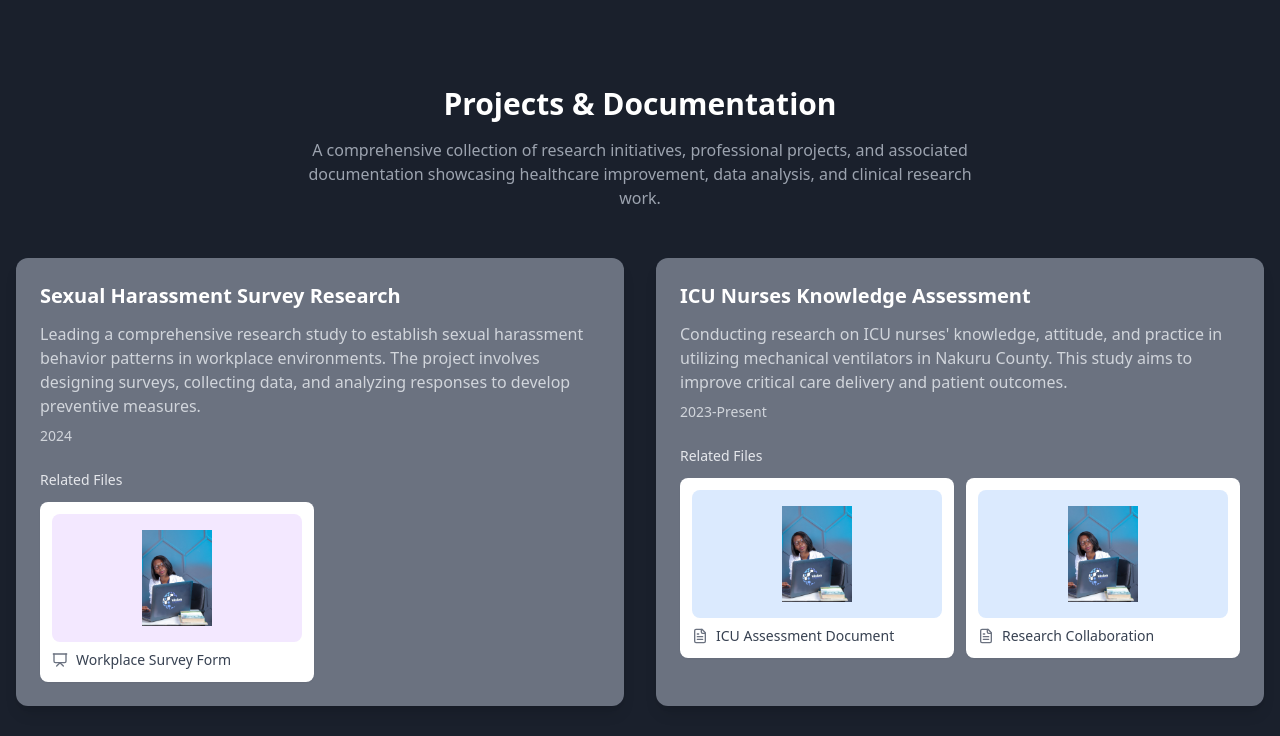
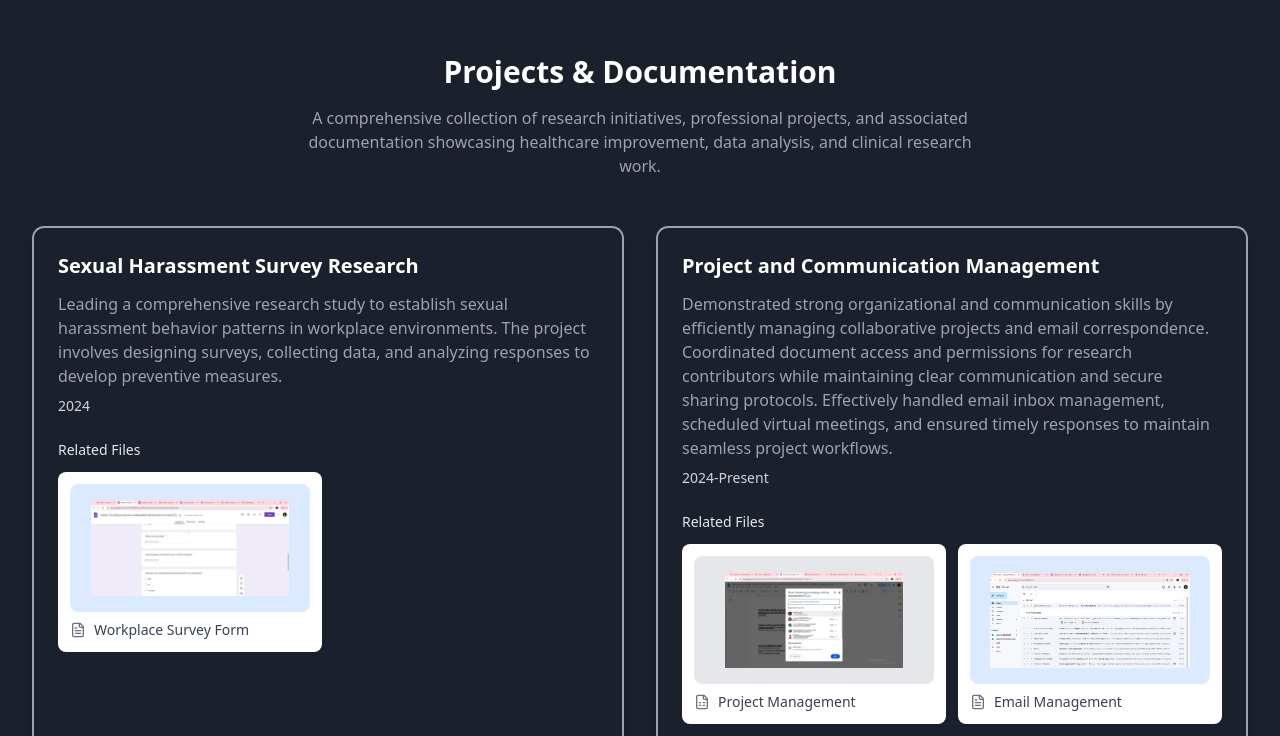
Before and after one commit to Laura-Nyaaga/my_website-portfolio-sonia, a Next.js app in the folder sonia_web/: page / in a window 1280 px wide. Shown: the part 2051-2787 px from the top of the page. Built offline with nearby package versions, Linux system fonts and the light colour scheme.

Commit message:
Modifiedthe projectsection andadded navigation

```diff
--- a/sonia_web/src/app/AboutMe/aboutme.tsx
+++ b/sonia_web/src/app/AboutMe/aboutme.tsx
@@ -6,7 +6,7 @@ import Image from "next/image";
 
 const AboutMe = () => {
     return (
-        <div className="min-h-screen bg-[#1a202c] text-white px-4 py-16">
+        <div className="min-h-screen bg-[#1a202c] text-white px-4 pt-16" id="aboutme">
         <div className="max-w-7xl mx-auto">
           <div className="grid grid-cols-1 md:grid-cols-2 gap-8 items-center">
             <div className="flex justify-center md:justify-start">
@@ -44,7 +44,7 @@ const AboutMe = () => {
                 </button>
                 </a>
 
-                <a href="https://www.linkedin.com/in/laura-nyaaga-434b8b307"
+                <a href="https://www.linkedin.com/in/venesa-sonia"
                   target="_blank"
                   rel="noopener noreferrer">
                 <button className="flex items-center space-x-2 border border-blue-600 hover:bg-blue-600/20 px-6 py-3 rounded-full transition-colors">
--- a/sonia_web/src/app/Contact/contact.tsx
+++ b/sonia_web/src/app/Contact/contact.tsx
@@ -8,7 +8,7 @@
 
 const Contact = () => {
     return(
-        <div className="py-10 px-4 sm:px-6 lg:px-8 bg-[#1a202c] text-white">
+        <div className="py-10 px-4 sm:px-6 lg:px-8 bg-[#1a202c] text-white" id='contact'>
                  <div className="max-w-7xl mx-auto">
                    <h2 className="text-3xl font-bold mb-8 text-center">Get in Touch</h2>
                    <div className="flex flex-col items-center space-y-4">
@@ -22,9 +22,7 @@ const Contact = () => {
                      </a>
                      <div className="flex space-x-4 mt-4">
                        <a
-                         href="#"
-                         target="_blank"
-                         rel="noopener noreferrer"
+                         href="#about"
                          className="p-2 rounded-full hover:bg-blue-600/20 transition-colors"
                        >
                          <ExternalLink className="w-6 h-6" />
--- a/sonia_web/src/app/Navbar/navbar.tsx
+++ b/sonia_web/src/app/Navbar/navbar.tsx
@@ -19,7 +19,7 @@ const Navbar = () => {
     <nav className="relative bg-[#1a202c] text-white z-50 w-full">
       <div className="flex justify-between items-center py-4 sm:py-6 px-4 sm:px-8 lg:px-12">
         <div className="text-xl font-bold hover:text-blue-600 active:text-blue-600">
-          <Link href="#logo">
+          <Link href="#about">
             <h1 className="text-xl font-bold">VS</h1>
           </Link>
         </div>
@@ -34,7 +34,7 @@ const Navbar = () => {
 
         <ul className="hidden lg:flex justify-between space-x-12 text-xl xl:text-2xl pr-4 xl:pr-20">
           <li className="hover:text-blue-600 active:text-blue-600">
-            <Link href="#about">About</Link>
+            <Link href="#aboutme">About</Link>
           </li>
           <li className="hover:text-blue-600 active:text-blue-600">
             <Link href="#skills">Skills</Link>
--- a/sonia_web/src/app/Projects/projects.tsx
+++ b/sonia_web/src/app/Projects/projects.tsx
@@ -1,21 +1,99 @@
-
-
 "use client";
-import React from 'react';
-import {FileText, FileSpreadsheet,LucidePresentation, LucideIcon, } from 'lucide-react';
+import React, { useState } from 'react';
+import { FileText, FileSpreadsheet, LucideIcon, X, ZoomIn, ZoomOut } from 'lucide-react';
 import Image from 'next/image';
 
+// Attachment Images
+const projectAttachmentImages = {
+  'Sexual Harassment Survey Research': {
+    'Workplace Survey Form': '/images/sexual_harassment_survey.png'
+  },
+  'Project and Communication Management': {
+    'Project Management': '/images/project_management.png',
+    'Email Management': '/images/email_management.png'
+  },
+  'Healthcare Expense Management': {
+    'Expense Tracker': '/images/tracking_office_expenses.png'
+  },
+  'Social Media Marketing Analytics': {
+    'Marketing Analytics': '/images/social_media_account.png'
+  },
+  'AWS Conference Travel Pack': {
+    'Travel Documentation': '/images/travel_management.png'
+  },
+  'Patient Management': {
+    'Patient Scheduling': '/images/patient_scheduling.png'
+  }
+};
+
+// Modal File Preview
+const ImagePreviewModal = ({ isOpen, onClose, imageSrc, imageAlt }) => {
+  const [scale, setScale] = useState(1);
+
+  const handleZoomIn = () => setScale(prev => Math.min(prev + 0.2, 3));
+  const handleZoomOut = () => setScale(prev => Math.max(prev - 0.2, 0.5));
+
+  if (!isOpen) return null;
+
+  return (
+    <div className="fixed inset-0 bg-black/80 z-50 flex items-center justify-center backdrop-blur-sm">
+      <div className="relative w-full h-full flex items-center justify-center p-4">
+        <button
+          onClick={onClose}
+          className="absolute top-4 right-4 p-2 bg-[#1a202c] rounded-full hover:bg-gray-200 transition-colors z-50"
+          aria-label="Close modal"
+        >
+          <X className="w-6 h-6" />
+        </button>
+
+        <div className="absolute top-4 left-4 space-x-2 z-50">
+          <button
+            onClick={handleZoomIn}
+            className="p-2 bg-[#1a202c] rounded-full hover:bg-gray-200 transition-colors"
+            aria-label="Zoom in"
+          >
+            <ZoomIn className="w-6 h-6" />
+          </button>
+          <button
+            onClick={handleZoomOut}
+            className="p-2 bg-[#1a202c] rounded-full hover:bg-gray-200 transition-colors"
+            aria-label="Zoom out"
+          >
+            <ZoomOut className="w-6 h-6" />
+          </button>
+        </div>
+
+        <div className="relative max-w-4xl max-h-[90vh] overflow-hidden">
+          <div className="relative w-full h-full">
+            <img
+              src={imageSrc}
+              alt={imageAlt}
+              className="max-w-full max-h-[90vh] object-contain transition-transform duration-200"
+              style={{ transform: `scale(${scale})` }}
+            />
+          </div>
+        </div>
+      </div>
+    </div>
+  );
+};
+
+// FilePreview
 type FilePreviewProps = {
   type: "form" | "spreadsheet" | "presentation" | "document";
   title: string;
+  projectTitle: string;
 };
-const FilePreview: React.FC<FilePreviewProps> = ({ type, title }) => {
+
+const FilePreview: React.FC<FilePreviewProps> = ({ type, title, projectTitle }) => {
+  const [isModalOpen, setIsModalOpen] = useState(false);
+
   const getPreviewStyle = () => {
     switch (type) {
       case 'form':
-        return 'bg-purple-100';
+        return 'bg-blue-100';
       case 'spreadsheet':
-        return 'bg-green-100';
+        return 'bg-gray-200';
       case 'document':
         return 'bg-blue-100';
       case 'presentation':
@@ -25,22 +103,46 @@ const FilePreview: React.FC<FilePreviewProps> = ({ type, title }) => {
     }
   };
 
+  const imageSrc = projectAttachmentImages[projectTitle]?.[title] || '/images/default-preview.png';
+
   return (
-    <div className={`rounded-lg p-4 ${getPreviewStyle()} flex items-center justify-center h-32 mb-2`}>
-      <Image src="/images/sony.png" alt={`Preview for ${title}`} width={100} height={100} className="max-h-full object-contain" />
-    </div>
+    <>
+      <div
+        className={`rounded-lg p-4 ${getPreviewStyle()} flex items-center justify-center h-32 mb-2 cursor-pointer
+          transform transition-all duration-300 hover:scale-105 hover:shadow-xl relative group`}
+        onClick={() => setIsModalOpen(true)}
+      >
+        <Image
+          src={imageSrc}
+          alt={`Preview for ${title}`}
+          width={200}
+          height={200}
+          className="max-h-full object-contain transition-transform duration-300 group-hover:scale-110"
+        />
+        <div className="absolute inset-0 bg-black/0 group-hover:bg-black/10 transition-colors rounded-lg" />
+      </div>
+
+      <ImagePreviewModal
+        isOpen={isModalOpen}
+        onClose={() => setIsModalOpen(false)}
+        imageSrc={imageSrc}
+        imageAlt={`Preview for ${title}`}
+      />
+    </>
   );
 };
 
+// AttachmentCard
 type AttachmentCardProps = {
   title: string;
   type: "form" | "spreadsheet" | "presentation" | "document";
   icon: LucideIcon;
+  projectTitle: string;
 };
 
-const AttachmentCard: React.FC<AttachmentCardProps> = ({ title, type, icon: Icon }) => (
+const AttachmentCard: React.FC<AttachmentCardProps> = ({ title, type, icon: Icon, projectTitle }) => (
   <div className="bg-white rounded-lg p-3 shadow-sm hover:shadow-md transition-shadow">
-    <FilePreview type={type} title={title} />
+    <FilePreview type={type} title={title} projectTitle={projectTitle} />
     <div className="flex items-center space-x-2">
       <Icon className="w-4 h-4 text-gray-500" />
       <span className="text-sm text-gray-700 truncate">{title}</span>
@@ -48,6 +150,7 @@ const AttachmentCard: React.FC<AttachmentCardProps> = ({ title, type, icon: Icon
   </div>
 );
 
+// ProjectCard
 type ProjectCardProps = {
   title: string;
   description: string;
@@ -60,19 +163,23 @@ type ProjectCardProps = {
 };
 
 const ProjectCard: React.FC<ProjectCardProps> = ({ title, description, date, attachments }) => (
-  <div className="bg-gray-500 rounded-xl shadow-lg p-6 hover:shadow-xl transition-shadow">
+  <div className="bg-[#1a202c] rounded-xl shadow-lg p-6 hover:shadow-xl transition-shadow border-2 border-gray-400">
     <div className="mb-6">
       <h3 className="text-xl font-semibold mb-3">{title}</h3>
-      <p className="text-gray-300 mb-2">{description}</p>
+      <p className="text-gray-400 mb-2">{description}</p>
       <p className="text-sm text-gray-300 mb-4">{date}</p>
     </div>
 
     {attachments && attachments.length > 0 && (
       <div>
         <h4 className="text-sm font-medium text-gray-200 mb-3">Related Files</h4>
-        <div className="grid grid-cols-2 gap-3">
+        <div className="grid grid-cols-1 sm:grid-cols-2 gap-3">
           {attachments.map((attachment, index) => (
-            <AttachmentCard key={index} {...attachment} />
+            <AttachmentCard
+              key={index}
+              {...attachment}
+              projectTitle={title}
+            />
           ))}
         </div>
       </div>
@@ -80,6 +187,7 @@ const ProjectCard: React.FC<ProjectCardProps> = ({ title, description, date, att
   </div>
 );
 
+// Projects Component
 const Projects = () => {
   const projects = [
     {
@@ -89,23 +197,23 @@ const Projects = () => {
       attachments: [
         {
           title: "Workplace Survey Form",
-          type: "form" as "form",
-          icon: LucidePresentation as LucideIcon,
+          type: "document" as "document",
+          icon: FileText as LucideIcon,
         }
       ]
     },
     {
-      title: "ICU Nurses Knowledge Assessment",
-      description: "Conducting research on ICU nurses' knowledge, attitude, and practice in utilizing mechanical ventilators in Nakuru County. This study aims to improve critical care delivery and patient outcomes.",
-      date: "2023-Present",
+      title: "Project and Communication Management",
+      description: "Demonstrated strong organizational and communication skills by efficiently managing collaborative projects and email correspondence. Coordinated document access and permissions for research contributors while maintaining clear communication and secure sharing protocols. Effectively handled email inbox management, scheduled virtual meetings, and ensured timely responses to maintain seamless project workflows.",
+      date: "2024-Present",
       attachments: [
         {
-          title: "ICU Assessment Document",
-          type: "document" as "document",
-          icon: FileText as LucideIcon,
+          title: "Project Management",
+          type: "spreadsheet" as "spreadsheet",
+          icon: FileSpreadsheet as LucideIcon,
         },
         {
-          title: "Research Collaboration",
+          title: "Email Management",
           type: "document" as "document",
           icon: FileText as LucideIcon,
         }
@@ -130,8 +238,8 @@ const Projects = () => {
       attachments: [
         {
           title: "Marketing Analytics",
-          type: "spreadsheet" as "spreadsheet",
-          icon: FileSpreadsheet as LucideIcon,
+          type: "document" as "document",
+          icon: FileText as LucideIcon,
         }
       ]
     },
@@ -142,15 +250,27 @@ const Projects = () => {
       attachments: [
         {
           title: "Travel Documentation",
-          type: "presentation" as "presentation",
-          icon: LucidePresentation as LucideIcon,
+          type: "spreadsheet" as "spreadsheet",
+          icon: FileSpreadsheet as LucideIcon,
+        }
+      ]
+    },
+    {
+      title: "Patient Management",
+      description: "Developed a patient scheduling system with an intuitive calendar interface, enabling efficient management of appointments, practitioner availability, and patient workflows. The system includes features such as categorized patient lists, real-time status updates, and color-coded time blocks to streamline clinic operations and improve healthcare service delivery",
+      date: "2023 - Present",
+      attachments: [
+        {
+          title: "Patient Scheduling",
+          type: "document" as "document",
+          icon: FileText as LucideIcon,
         }
       ]
     }
   ];
 
   return (
-    <div className="min-h-screen bg-[#1a202c] text-white px-4">
+    <div className="min-h-screen bg-[#1a202c] text-white px-4 py-8" id='projects'>
       <div className="mb-12 text-center">
         <h2 className="text-3xl font-bold mb-4">Projects & Documentation</h2>
         <p className="text-gray-400 max-w-2xl mx-auto">
@@ -158,58 +278,15 @@ const Projects = () => {
         </p>
       </div>
 
-      <div className="grid grid-cols-1 md:grid-cols-2 gap-8">
-        {projects.map((project, index) => (
-          <ProjectCard key={index} {...project} />
-        ))}
+      <div className="container mx-auto px-4">
+        <div className="grid grid-cols-1 md:grid-cols-2 gap-8">
+          {projects.map((project, index) => (
+            <ProjectCard key={index} {...project} />
+          ))}
+        </div>
       </div>
     </div>
   );
 };
 
 export default Projects;
-
-
-
-
-
-
-
-
-
-
-
-// const Projects = () => {
-//     const projects = [
-//             {
-//               title: 'BREATHE Trial Research',
-//               description: 'Led research study comparing efficacy of HFO vs SFO in reducing mortality and hospital stay. Conducted key informant interviews and analyzed complex datasets.',
-//                role: 'Research Assistant',
-//                duration: '2022 - Present'
-//              },
-//             {
-//               title: 'Health & Wellness Clinic Management',
-//               description: 'Managed virtual healthcare operations including patient scheduling, telehealth support, and EHR system administration.',
-//               role: 'Virtual Assistant',
-//                duration: '2021 - 2022'
-//              }
-//            ];
-//     return(
-//         <section className="bg-[#1a202c] px-4 sm:px-6 lg:px-8 text-white">
-//                 <div className="max-w-7xl mx-auto">
-//                   <h2 className="text-3xl font-bold mb-8 text-center">Featured Projects</h2>
-//                   <div className="grid grid-cols-1 md:grid-cols-2 gap-6">
-//                     {projects.map((project) => (
-//                       <div key={project.title} className="bg-navy-800 p-6 rounded-lg hover:bg-navy-700 transition-colors">
-//                      <h3 className="text-xl font-semibold mb-2">{project.title}</h3>
-//                          <p className="text-gray-400 mb-4">{project.role} | {project.duration}</p>
-//                         <p className="text-gray-300">{project.description}</p>
-//                        </div>
-//                     ))}
-//                   </div>
-//                  </div>
-//         </section>
-//     );
-// };
-
-// export default Projects;
```
Also changed, not shown: sonia_web/src/app/About/about.tsx (+5 -5 lines), sonia_web/src/app/Skills/skills.tsx (+4 -4 lines), sonia_web/public/images/patient_scheduling.png (added).
